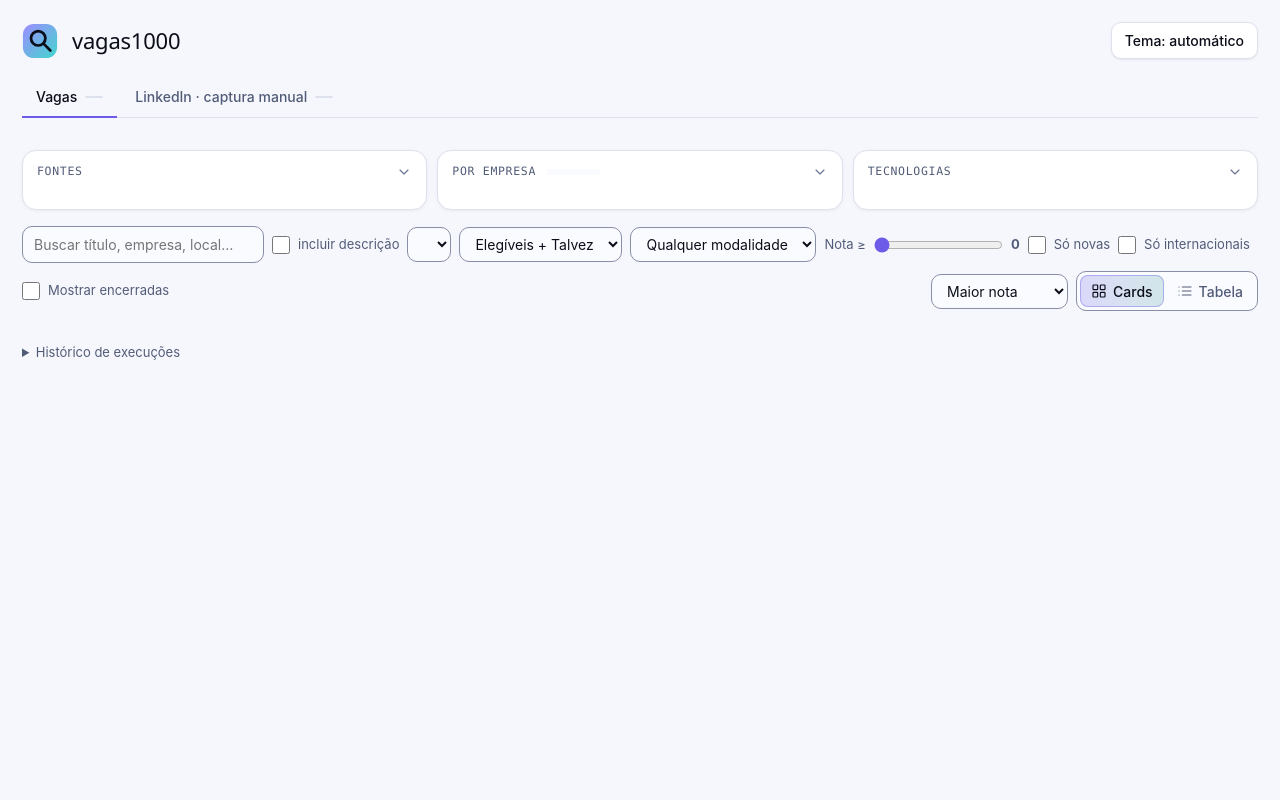
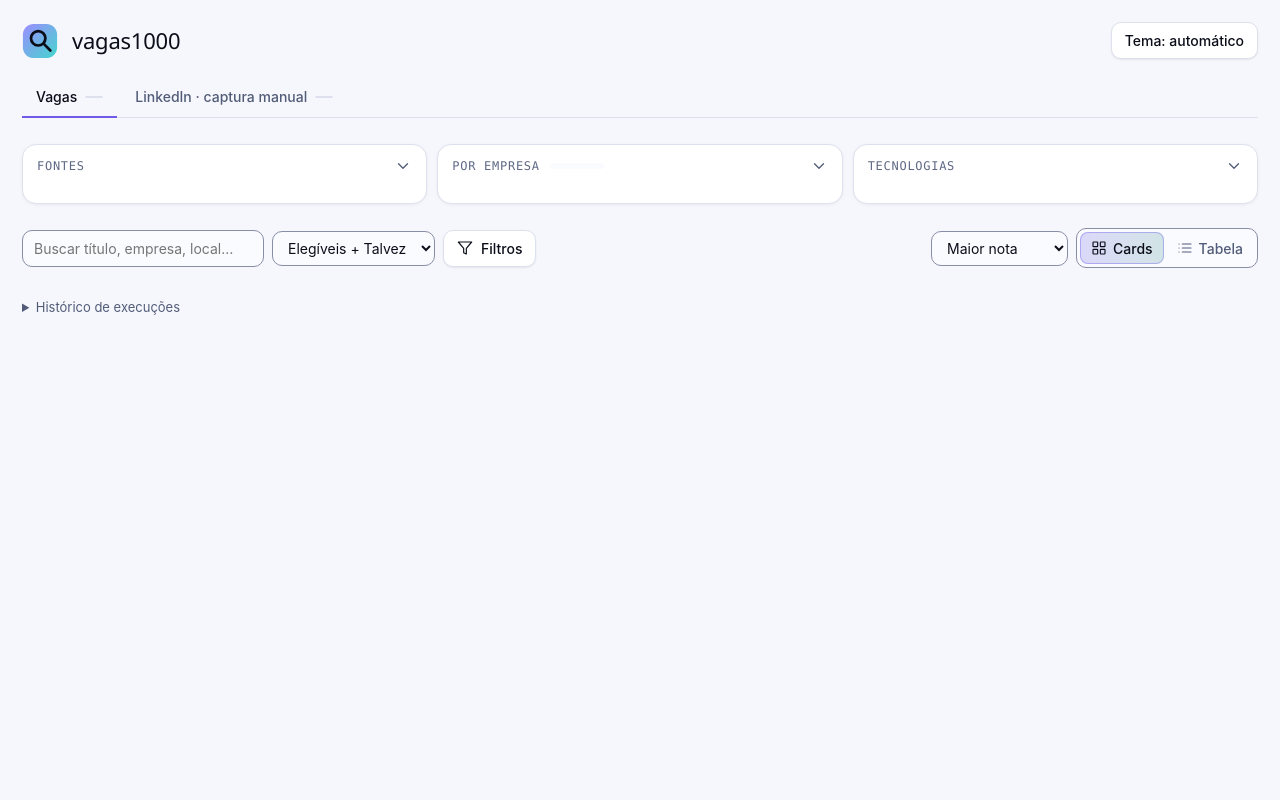
Before and after one commit to nataliatobiasdev/vagas-1000, a Python web app: template scraper/templates/dashboard.html in a window 1280 px wide. Run offline with Jinja, Linux system fonts and the light colour scheme; the template is opened without the code that fills it, so the values that code supplies are empty.

Commit message:
vagas1000 1.3.0: filtros em popover, numeros em destaque e aba do LinkedIn enxuta
Ajustes P2 da critica visual do painel, mais a versao 1.3.0:

- Barra de filtros enxuta (busca, veredito, ordenar, cards/tabela); empresa,
  modalidade, nota minima, so novas, so internacionais, encerradas e busca na
  descricao vao para o botao Filtros (popover com contador e "Limpar filtros").
  A barra fica fixa ao rolar a lista.
- KPIs: tres cartoes com "elegiveis" em destaque; encerradas e empresas viram
  uma linha de resumo.
- Tecnologias: a escolha e feita no painel; a lista so mostra as ativas, com
  X para remover (antes havia duas listas com contagens diferentes).
- Paineis recolhiveis com resumo em destaque e seta mais visivel; rotulos mono
  de 12 px.
- Tema claro: teal #0A7A74 e texto terciario #5F6985 (>= 4,5:1); docs
  atualizadas.
- Aba do LinkedIn: 7 colunas em vez de 10 (senioridade sob a empresa,
  observacao em uma linha; requisitos ficam na pagina da vaga).
- CHANGELOG, versao 1.3.0 e teste dos ids/estrutura dos filtros.

Co-Authored-By: Claude Sonnet 5.5 <noreply@anthropic.com>

```diff
--- a/docs/.vitepress/theme/custom.css
+++ b/docs/.vitepress/theme/custom.css
@@ -19,7 +19,7 @@
   --vp-c-brand-2: #7b6cf0;
   --vp-c-brand-3: #5a4bd1;
   --vp-c-brand-soft: rgba(108, 92, 231, 0.12);
-  --nv-teal: #0d8a83;
+  --nv-teal: #0a7a74;
 
   --vp-home-hero-name-color: transparent;
   --vp-home-hero-name-background: linear-gradient(120deg, #6c5ce7 15%, #0d8a83);
--- a/scraper/templates/dashboard.html
+++ b/scraper/templates/dashboard.html
@@ -27,10 +27,10 @@
     color-scheme: light;
     --surface:#F6F7FC; --surface-2:#FFFFFF; --raised:#EEF0F8; --field:#FAFBFF;
     --border:#DDE1EE; --border-strong:#878EA6; --grid:#EEF0F8;
-    --ink:#0B0E19; --ink-2:#525C78; --ink-3:#6B7491;
-    --accent:#6C5CE7; --accent-fg:#FFFFFF; --accent-soft:#E6E2FD; --teal:#0D8A83;
+    --ink:#0B0E19; --ink-2:#525C78; --ink-3:#5F6985;
+    --accent:#6C5CE7; --accent-fg:#FFFFFF; --accent-soft:#E6E2FD; --teal:#0A7A74;
     --ok:#128058; --warn:#9C6008; --danger:#CD2D50;
-    --v-elig:#6C5CE7; --v-maybe:#0D8A83; --v-block:#C9CDDD;
+    --v-elig:#6C5CE7; --v-maybe:#0A7A74; --v-block:#C9CDDD;
     --bar:#6C5CE7; --hl:rgba(255,255,255,.9); --shadow:rgba(11,14,25,.08); --atmos:none;
   }
 }
@@ -38,10 +38,10 @@
   color-scheme: light;
   --surface:#F6F7FC; --surface-2:#FFFFFF; --raised:#EEF0F8; --field:#FAFBFF;
   --border:#DDE1EE; --border-strong:#878EA6; --grid:#EEF0F8;
-  --ink:#0B0E19; --ink-2:#525C78; --ink-3:#6B7491;
-  --accent:#6C5CE7; --accent-fg:#FFFFFF; --accent-soft:#E6E2FD; --teal:#0D8A83;
+  --ink:#0B0E19; --ink-2:#525C78; --ink-3:#5F6985;
+  --accent:#6C5CE7; --accent-fg:#FFFFFF; --accent-soft:#E6E2FD; --teal:#0A7A74;
   --ok:#128058; --warn:#9C6008; --danger:#CD2D50;
-  --v-elig:#6C5CE7; --v-maybe:#0D8A83; --v-block:#C9CDDD;
+  --v-elig:#6C5CE7; --v-maybe:#0A7A74; --v-block:#C9CDDD;
   --bar:#6C5CE7; --hl:rgba(255,255,255,.9); --shadow:rgba(11,14,25,.08); --atmos:none;
 }
 *{box-sizing:border-box}
@@ -79,7 +79,10 @@ h1{font-size:22px;margin:0;font-weight:500;letter-spacing:-.01em}
 .kpis{display:grid;grid-template-columns:repeat(auto-fit,minmax(150px,1fr));gap:12px;margin-bottom:16px}
 .kpi{background:var(--surface-2);border:1px solid var(--border);border-radius:var(--r-md);padding:13px 16px;box-shadow:inset 0 1px 0 var(--hl),0 2px 8px -2px var(--shadow)}
 .kpi b{display:block;font-size:26px;font-weight:500;line-height:1.15;font-variant-numeric:tabular-nums}
-.kpi span{font-family:var(--font-mono);text-transform:uppercase;letter-spacing:.04em;font-size:11px;color:var(--ink-2)}
+.kpi span{font-family:var(--font-mono);text-transform:uppercase;letter-spacing:.04em;font-size:12px;color:var(--ink-2)}
+.kpi.hot{border-color:color-mix(in srgb,var(--accent) 55%,var(--border));background:linear-gradient(180deg,color-mix(in srgb,var(--accent) 10%,var(--surface-2)),var(--surface-2))}
+.kpi.hot b{color:var(--accent)}
+.kpi-meta{margin:-6px 2px 14px;color:var(--ink-2);font-size:13px}
 
 /* ---------- painéis recolhíveis ---------- */
 /* Recolhidos, os três painéis são uma linha só (título + resumo) lado a lado; aberto, o painel ocupa a linha inteira. */
@@ -89,10 +92,10 @@ h1{font-size:22px;margin:0;font-weight:500;letter-spacing:-.01em}
 .panel{background:var(--surface-2);border:1px solid var(--border);border-radius:var(--r-md);box-shadow:inset 0 1px 0 var(--hl),0 1px 4px -1px var(--shadow);overflow:hidden}
 .panel-h{all:unset;box-sizing:border-box;display:flex;align-items:center;gap:10px;width:100%;padding:9px 14px;cursor:pointer;min-height:42px}
 .panel-h:hover{background:color-mix(in srgb,var(--raised) 55%,transparent)}
-.panel-h h2{font-size:11.5px;font-weight:500;margin:0;color:var(--ink-2);text-transform:uppercase;letter-spacing:.06em;font-family:var(--font-mono);white-space:nowrap}
-.panel-h .sum{margin-left:auto;color:var(--ink-2);font-size:12.5px;white-space:nowrap;overflow:hidden;text-overflow:ellipsis;min-width:0}
+.panel-h h2{font-size:12px;font-weight:500;margin:0;color:var(--ink-3);text-transform:uppercase;letter-spacing:.06em;font-family:var(--font-mono);white-space:nowrap}
+.panel-h .sum{margin-left:auto;color:var(--ink);font-weight:500;font-size:12.5px;white-space:nowrap;overflow:hidden;text-overflow:ellipsis;min-width:0}
 .panel-h .mini{display:flex;width:54px;height:6px;border-radius:999px;overflow:hidden;gap:1px;flex:none;background:var(--field)}
-.panel-h .chev{transition:transform .2s;color:var(--ink-3);flex:none}
+.panel-h .chev{transition:transform .2s;color:var(--ink-2);flex:none;width:18px;height:18px}
 .panel[data-open="true"] .chev{transform:rotate(180deg)}
 .panel-b{padding:2px 14px 14px}
 .full{display:flex;flex-direction:column;gap:10px}
@@ -133,17 +136,26 @@ button.pill{cursor:pointer} button.pill:hover{border-color:var(--ink-3)}
 .tabs button{all:unset;box-sizing:border-box;cursor:pointer;padding:9px 14px;color:var(--ink-2);font-weight:500;display:inline-flex;align-items:center;gap:8px;border-bottom:2px solid transparent;margin-bottom:-1px;border-radius:8px 8px 0 0}
 .tabs button:hover{color:var(--ink);background:color-mix(in srgb,var(--raised) 55%,transparent)}
 .tabs button[aria-selected=true]{color:var(--ink);border-bottom-color:var(--accent)}
-.tabs .n{font-family:var(--font-mono);font-size:11.5px;background:var(--field);border:1px solid var(--border);border-radius:999px;padding:0 8px;color:var(--ink-2)}
+.tabs .n{font-family:var(--font-mono);font-size:12px;background:var(--field);border:1px solid var(--border);border-radius:999px;padding:0 8px;color:var(--ink-2)}
 :root[data-embed="1"] .tabs{display:none}                 /* dentro do app, as abas ficam na janela principal */
 .li-note{color:var(--ink-2);font-size:13px;margin:0 0 12px}
-.li-table td.obs{min-width:200px;color:var(--ink-2);font-size:13px} .li-table td.stack{min-width:260px;max-width:380px;color:var(--ink-2);font-size:12.5px}
-.li-table td.ttl{min-width:220px} .li-table td.ttl b{font-weight:600} .li-table td.ttl div{color:var(--ink-3);font-size:12.5px}
+.li-table td.ttl{min-width:240px;max-width:460px} .li-table td.ttl b{font-weight:600} .li-table td.ttl div{color:var(--ink-3);font-size:12.5px}
+.li-table td.ttl .obs1{color:var(--ink-2);white-space:nowrap;overflow:hidden;text-overflow:ellipsis}   /* observação em uma linha só; o resto na página da vaga */
 .li-table td{font-size:13.5px}
 
 /* ---------- filtros ---------- */
 .filters{display:flex;gap:8px;flex-wrap:wrap;align-items:center;margin:2px 0 10px}
 .filters input[type=search]{min-width:230px}
 .filters label{display:inline-flex;align-items:center;gap:8px;color:var(--ink-2);font-size:13px;min-height:32px;cursor:pointer}
+/* barra fixa no topo ao rolar a lista; os filtros avançados abrem num popover para não empurrar os cards */
+.fbar{position:sticky;top:0;z-index:6;background:var(--surface);padding:8px 0 2px;margin:0 0 6px}
+.fbar .filters{margin:0 0 6px}
+.fbar .btn .n{font-family:var(--font-mono);font-size:12px;background:var(--accent);color:var(--accent-fg);border-radius:999px;padding:0 7px;font-weight:600}
+.adv{position:absolute;left:0;top:calc(100% - 4px);z-index:7;width:min(600px,100%);display:grid;grid-template-columns:repeat(auto-fit,minmax(220px,1fr));gap:6px 14px;align-items:center;
+  background:var(--surface-2);border:1px solid var(--border-strong);border-radius:var(--r-md);padding:14px;box-shadow:0 14px 34px -8px var(--shadow)}
+.adv select{width:100%}
+.adv .rng{gap:10px} .adv .rng input{flex:1;min-width:80px}
+.adv .btn{justify-self:start}
 .techs{display:flex;gap:6px;flex-wrap:wrap;margin:2px 0 12px}
 .tg{border:1px solid var(--border-strong);background:var(--field);border-radius:999px;padding:3px 12px;min-height:32px;font-size:12.5px;cursor:pointer;color:var(--ink-2)}
 .tg[aria-pressed=true]{background:var(--accent-soft);border-color:var(--accent);color:var(--ink)}
@@ -183,7 +195,7 @@ button.pill{cursor:pointer} button.pill:hover{border-color:var(--ink-3)}
 .tablewrap{overflow-x:auto;border:1px solid var(--border);border-radius:var(--r-lg);background:var(--surface-2);box-shadow:inset 0 1px 0 var(--hl)}
 table{width:100%;border-collapse:collapse}
 th,td{text-align:left;padding:9px 12px;border-bottom:1px solid var(--grid);vertical-align:top}
-th{font-family:var(--font-mono);text-transform:uppercase;letter-spacing:.04em;font-size:11px;color:var(--ink-2);font-weight:500;white-space:nowrap;cursor:pointer;user-select:none;position:sticky;top:0;background:var(--surface-2)}
+th{font-family:var(--font-mono);text-transform:uppercase;letter-spacing:.04em;font-size:12px;color:var(--ink-2);font-weight:500;white-space:nowrap;cursor:pointer;user-select:none;position:sticky;top:0;background:var(--surface-2)}
 th[aria-sort=ascending]::after{content:" ▲"} th[aria-sort=descending]::after{content:" ▼"}
 tr.row{cursor:pointer} tr.row:hover td{background:var(--raised)}
 td.sc{white-space:nowrap;font-variant-numeric:tabular-nums;width:92px}
@@ -246,6 +258,7 @@ details.sec>summary::-webkit-details-marker{display:none} details.sec[open]>summ
 
   <div id="tabAll">
   <section class="kpis" id="kpis"></section>
+  <p class="kpi-meta" id="kpiMeta"></p>
 
   <section class="panels">
     <div class="panel" id="pSources" data-open="false">
@@ -281,22 +294,28 @@ details.sec>summary::-webkit-details-marker{display:none} details.sec[open]>summ
   </section>
 
   <section id="listSec">
-    <div class="filters">
+    <div class="fbar">
+      <div class="filters main">
         <input type="search" id="q" placeholder="Buscar título, empresa, local…" aria-label="Buscar">
-      <label><input type="checkbox" id="fDesc"> incluir descrição</label>
-      <select id="fCompany" aria-label="Empresa"></select>
         <select id="fVerdict" aria-label="Veredito"><option value="EM">Elegíveis + Talvez</option><option value="E">Só elegíveis</option><option value="ALL">Todas</option></select>
-      <select id="fWork" aria-label="Modalidade"><option value="">Qualquer modalidade</option><option value="remote">Remoto</option><option value="hybrid">Híbrido</option><option value="onsite">Presencial</option></select>
-      <label>Nota ≥ <input type="range" id="fScore" min="0" max="100" step="5" value="0"> <b id="fScoreV">0</b></label>
-      <label><input type="checkbox" id="fNew"> Só novas</label>
-      <label><input type="checkbox" id="fIntl"> Só internacionais</label>
-      <label><input type="checkbox" id="fClosed"> Mostrar encerradas</label>
+        <button class="btn" id="advBtn" type="button" aria-expanded="false" aria-controls="adv"><svg class="i"><use href="#i-filter"/></svg>Filtros <span class="n" id="advN" hidden></span></button>
         <span class="sub" id="count"></span>
         <span style="flex:1"></span>
         <select id="fSort" aria-label="Ordenar"><option value="score">Maior nota</option><option value="recent">Mais recentes</option><option value="posted">Publicação</option><option value="company">Empresa</option></select>
         <div class="seg" id="viewSeg"><button type="button" data-v="cards" aria-pressed="true"><svg class="i"><use href="#i-grid"/></svg>Cards</button><button type="button" data-v="table" aria-pressed="false"><svg class="i"><use href="#i-list"/></svg>Tabela</button></div>
       </div>
-    <div class="techs" id="techChips" aria-label="Filtrar por tecnologia"></div>
+      <div class="adv" id="adv" hidden role="group" aria-label="Filtros avançados">
+        <select id="fCompany" aria-label="Empresa"></select>
+        <select id="fWork" aria-label="Modalidade"><option value="">Qualquer modalidade</option><option value="remote">Remoto</option><option value="hybrid">Híbrido</option><option value="onsite">Presencial</option></select>
+        <label class="rng">Nota mínima <input type="range" id="fScore" min="0" max="100" step="5" value="0"> <b id="fScoreV">0</b></label>
+        <label><input type="checkbox" id="fDesc"> Buscar também na descrição</label>
+        <label><input type="checkbox" id="fNew"> Só novas</label>
+        <label><input type="checkbox" id="fIntl"> Só internacionais</label>
+        <label><input type="checkbox" id="fClosed"> Mostrar encerradas</label>
+        <button class="btn sm ghost" id="advReset" type="button" hidden>Limpar filtros</button>
+      </div>
+    </div>
+    <div class="techs" id="techChips" aria-label="Tecnologias filtradas" hidden></div>
     <div id="out"></div>
     <div class="empty" id="empty" hidden>Nenhuma vaga com esses filtros.</div>
     <div class="more" id="moreWrap" hidden><button class="btn" id="more" type="button">Carregar mais</button></div>
@@ -329,6 +348,7 @@ details.sec>summary::-webkit-details-marker{display:none} details.sec[open]>summ
 
 <svg width="0" height="0" style="position:absolute" aria-hidden="true"><defs>
 <symbol id="i-chev" viewBox="0 0 24 24"><path d="m6 9 6 6 6-6"/></symbol>
+<symbol id="i-filter" viewBox="0 0 24 24"><path d="M22 3H2l8 9.46V19l4 2v-8.54z"/></symbol>
 <symbol id="i-grid" viewBox="0 0 24 24"><rect width="7" height="7" x="3" y="3" rx="1"/><rect width="7" height="7" x="14" y="3" rx="1"/><rect width="7" height="7" x="14" y="14" rx="1"/><rect width="7" height="7" x="3" y="14" rx="1"/></symbol>
 <symbol id="i-list" viewBox="0 0 24 24"><path d="M8 6h13M8 12h13M8 18h13M3 6h.01M3 12h.01M3 18h.01"/></symbol>
 <symbol id="i-pin" viewBox="0 0 24 24"><path d="M20 10c0 6-8 12-8 12S4 16 4 10a8 8 0 0 1 16 0Z"/><circle cx="12" cy="10" r="3"/></symbol>
@@ -394,9 +414,11 @@ $("#theme").onclick = () => { ti = (ti+1) % 3; applyTheme(); }; applyTheme();
 const last = DATA.runs[0];
 $("#sub").textContent = last ? `Execução #${last.run_id} em ${fmtDate(last.started_at)} · ${jobs.length.toLocaleString("pt-BR")} vagas guardadas` : "Nenhuma execução ainda";
 const elig = open.filter(j => j.verdict === "ELIGIBLE").length;
-const kpi = (n, l) => `<div class="kpi"><b>${n.toLocaleString("pt-BR")}</b><span>${l}</span></div>`;
-$("#kpis").innerHTML = kpi(open.length,"vagas abertas") + kpi(elig,"elegíveis") + kpi(open.filter(j=>j.is_new).length,"novas na última execução") +
-  kpi(jobs.length - open.length,"encerradas guardadas") + kpi(DATA.companies.filter(c => !c.imported).length,"empresas");
+const kpi = (n, l, cls = "", tip = "") => `<div class="kpi ${cls}"${tip ? ` title="${tip}"` : ""}><b>${n.toLocaleString("pt-BR")}</b><span>${l}</span></div>`;
+$("#kpis").innerHTML = kpi(open.length,"vagas abertas") + kpi(elig,"elegíveis","hot","Vagas abertas que passam no seu perfil") +
+  kpi(open.filter(j=>j.is_new).length,"novas na execução","","Novas na última execução");
+const nCos = DATA.companies.filter(c => !c.imported).length, nClosed = jobs.length - open.length;
+$("#kpiMeta").textContent = `${nClosed.toLocaleString("pt-BR")} encerradas guardadas · ${nCos.toLocaleString("pt-BR")} empresas`;
 
 /* ---------- painéis recolhíveis ---------- */
 function setPanel(id, openIt){
@@ -464,10 +486,24 @@ document.addEventListener("mousemove", e => { const t = e.target.closest && e.ta
 /* ---------- filtros e lista ---------- */
 const companies = [...new Set(jobs.map(j => j.company))].sort((a,b) => a.localeCompare(b,"pt-BR"));
 $("#fCompany").innerHTML = '<option value="">Todas as empresas</option>' + companies.map(c => `<option>${esc(c)}</option>`).join("");
-const techCount = {}; jobs.forEach(j => j.techs.forEach(t => techCount[t]=(techCount[t]||0)+1));
-$("#techChips").innerHTML = Object.keys(techCount).sort((a,b)=>techCount[b]-techCount[a]).map(t => `<button type="button" class="tg" aria-pressed="false" data-tech="${t}">${esc(TECH[t]||t)} <span class="muted">${techCount[t]}</span></button>`).join("");
-function toggleTech(t){ state.techs.has(t) ? state.techs.delete(t) : state.techs.add(t);
-  document.querySelectorAll(`#techChips [data-tech="${t}"]`).forEach(b => b.setAttribute("aria-pressed", state.techs.has(t))); state.shown = PAGE; render(); }
+/* Tecnologias: a escolha é feita no painel "Tecnologias" (barras clicáveis); aqui só aparecem as ativas, para remover. */
+function drawTechChips(){ const el = $("#techChips"); el.hidden = !state.techs.size;
+  el.innerHTML = state.techs.size ? '<span class="sub">Tecnologia:</span>' + [...state.techs].map(t => `<button type="button" class="tg" aria-pressed="true" data-tech="${t}" title="Remover este filtro">${esc(TECH[t]||t)} ✕</button>`).join("") : ""; }
+function toggleTech(t){ state.techs.has(t) ? state.techs.delete(t) : state.techs.add(t); drawTechChips(); state.shown = PAGE; render(); }
+
+/* filtros avançados: ficam num popover; o botão mostra quantos estão ativos */
+const advBtn = $("#advBtn"), adv = $("#adv");
+function setAdv(openIt){ adv.hidden = !openIt; advBtn.setAttribute("aria-expanded", openIt); }
+function updateAdv(){
+  const n = ($("#fDesc").checked?1:0) + ($("#fCompany").value?1:0) + ($("#fWork").value?1:0) + (+$("#fScore").value>0?1:0) +
+            ($("#fNew").checked?1:0) + ($("#fIntl").checked?1:0) + ($("#fClosed").checked?1:0);
+  $("#advN").hidden = !n; $("#advN").textContent = n; $("#advReset").hidden = !n;
+}
+advBtn.onclick = () => setAdv(adv.hidden);
+document.addEventListener("click", e => { if (!adv.hidden && !e.target.closest(".fbar")) setAdv(false); });
+document.addEventListener("keydown", e => { if (e.key === "Escape" && !adv.hidden) { setAdv(false); advBtn.focus(); } });
+$("#advReset").onclick = () => { $("#fDesc").checked = $("#fNew").checked = $("#fIntl").checked = $("#fClosed").checked = false;
+  $("#fCompany").value = ""; $("#fWork").value = ""; $("#fScore").value = 0; $("#fScoreV").textContent = "0"; state.shown = PAGE; render(); };
 document.addEventListener("click", e => { const b = e.target.closest("[data-tech]"); if(!b) return;
   if (b.closest("#techChips")) { toggleTech(b.dataset.tech); return; }
   if (!state.techs.has(b.dataset.tech)) toggleTech(b.dataset.tech); $("#listSec").scrollIntoView({behavior:"smooth"}); });
@@ -515,6 +551,7 @@ function card(j){
       ${j.versions>1?`<span class="badge b-n" data-t="A fonte editou esta vaga ${j.versions-1}×">v${j.versions}</span>`:""}<span class="when">vista ${ago(j.first_seen)}</span></div></a>`;
 }
 function render(){
+  updateAdv();
   const rows = sorted(filtered()), total = rows.length, shown = rows.slice(0, state.shown);
   $("#count").textContent = `${total.toLocaleString("pt-BR")} de ${jobs.length.toLocaleString("pt-BR")}`;
   $("#empty").hidden = total > 0; $("#moreWrap").hidden = total <= shown.length;
@@ -545,7 +582,7 @@ $("#nLi").textContent = liJobs.length.toLocaleString("pt-BR");
 (function(){
   const stamp = liJobs.map(j => j.first_seen).sort().pop();
   $("#liNote").innerHTML = liJobs.length
-    ? `Vagas captadas à mão pelo Claude no Chrome (busca de Salesforce) e importadas para o banco${stamp ? ` em ${esc(fmtDay(stamp))}` : ""}. As colunas vêm da planilha da captura; clique numa linha para abrir a página completa da vaga.`
+    ? `Vagas captadas à mão pelo Claude no Chrome (busca de Salesforce) e importadas para o banco${stamp ? ` em ${esc(fmtDay(stamp))}` : ""}. Clique numa linha para ver senioridade, requisitos, observações e a descrição completa da vaga.`
     : `Ainda não há vagas do LinkedIn. Use <b>Importar vagas</b> na janela do app (ou <code>python main.py --importar arquivo</code>) com a planilha da captura manual.`;
   const cnt = k => liJobs.filter(j => !k || j.li.fit === k).length;
   $("#liFit").innerHTML = [["", "Todas"], ...FIT.map(f => [f, f])].map(([k,l]) =>
@@ -565,13 +602,13 @@ function liRender(){
   const rows = liRows();
   $("#liCount").textContent = `${rows.length} de ${liJobs.length}`;
   $("#liEmpty").hidden = rows.length > 0 || !liJobs.length; $("#liEmpty").textContent = "Nenhuma vaga com esses filtros.";
-  $("#liOut").innerHTML = !rows.length ? "" : `<div class="tablewrap"><table class="li-table"><thead><tr><th>Aderência</th><th>Vaga</th><th>Local</th><th>Modelo</th><th>Publicada</th><th>Candidaturas</th><th>Senioridade</th><th>Requisitos / stack</th><th>Observações</th><th>Link</th></tr></thead><tbody>` +
-    rows.map(j => { const l = j.li, stack = plain(rec(j).description_html).replace(/\s+/g," ").trim();
+  $("#liOut").innerHTML = !rows.length ? "" : `<div class="tablewrap"><table class="li-table"><thead><tr><th>Aderência</th><th>Vaga</th><th>Local</th><th>Modelo</th><th>Publicada</th><th>Candidaturas</th><th>Link</th></tr></thead><tbody>` +
+    rows.map(j => { const l = j.li;
       const model = [WORK[j.workplace], COMMIT[j.commitment] || j.commitment].filter(Boolean).join(" · ");
+      const sub = [j.company, l.seniority].filter(Boolean).join(" · ");     // requisitos e descrição ficam na página da vaga
       return `<tr class="row" data-go="${esc(j.key)}"><td><span class="badge ${FIT_BADGE[l.fit]||"b-n"}">${esc(l.fit||"—")}</span></td>
-        <td class="ttl"><b>${esc(j.title)}</b><div>${esc(j.company)}</div></td><td>${esc(j.location)}</td><td>${esc(model)}</td>
-        <td class="muted">${esc(l.posted || (j.posted_at ? ago(j.posted_at) : ""))}</td><td class="muted">${esc(l.applicants)}</td><td>${esc(l.seniority)}</td>
-        <td class="stack">${esc(stack.length > 170 ? stack.slice(0,170) + "…" : stack)}</td><td class="obs">${esc(l.notes)}</td>
+        <td class="ttl"><b>${esc(j.title)}</b><div>${esc(sub)}</div>${l.notes ? `<div class="obs1" title="${esc(l.notes)}">${esc(l.notes)}</div>` : ""}</td><td>${esc(j.location)}</td><td>${esc(model)}</td>
+        <td class="muted">${esc(l.posted || (j.posted_at ? ago(j.posted_at) : ""))}</td><td class="muted">${esc(l.applicants)}</td>
         <td>${j.url ? `<a href="${esc(j.url)}" target="_blank" rel="noopener noreferrer" data-ext>abrir</a>` : ""}</td></tr>`; }).join("") + "</tbody></table></div>";
 }
 $("#liFit").onclick = e => { const b = e.target.closest("[data-f]"); if (!b) return; liState.fit = b.dataset.f; liRender(); };
--- a/scraper/version.py
+++ b/scraper/version.py
@@ -3,4 +3,4 @@
 Para lançar: altere este número e o CHANGELOG.md, faça merge na main e crie a tag `vX.Y.Z`
 (o workflow release.yml gera o instalador e publica a Release).
 """
-__version__ = "1.2.0"
+__version__ = "1.3.0"
```
Also changed, not shown: docs/guia/banco-de-vagas.md (+2 -2 lines), docs/guia/identidade-visual.md (+1 -1 lines), tests/test_record.py (+12 -0 lines), CHANGELOG.md, README.md. Lines whose indentation alone changed are shown as unchanged.
